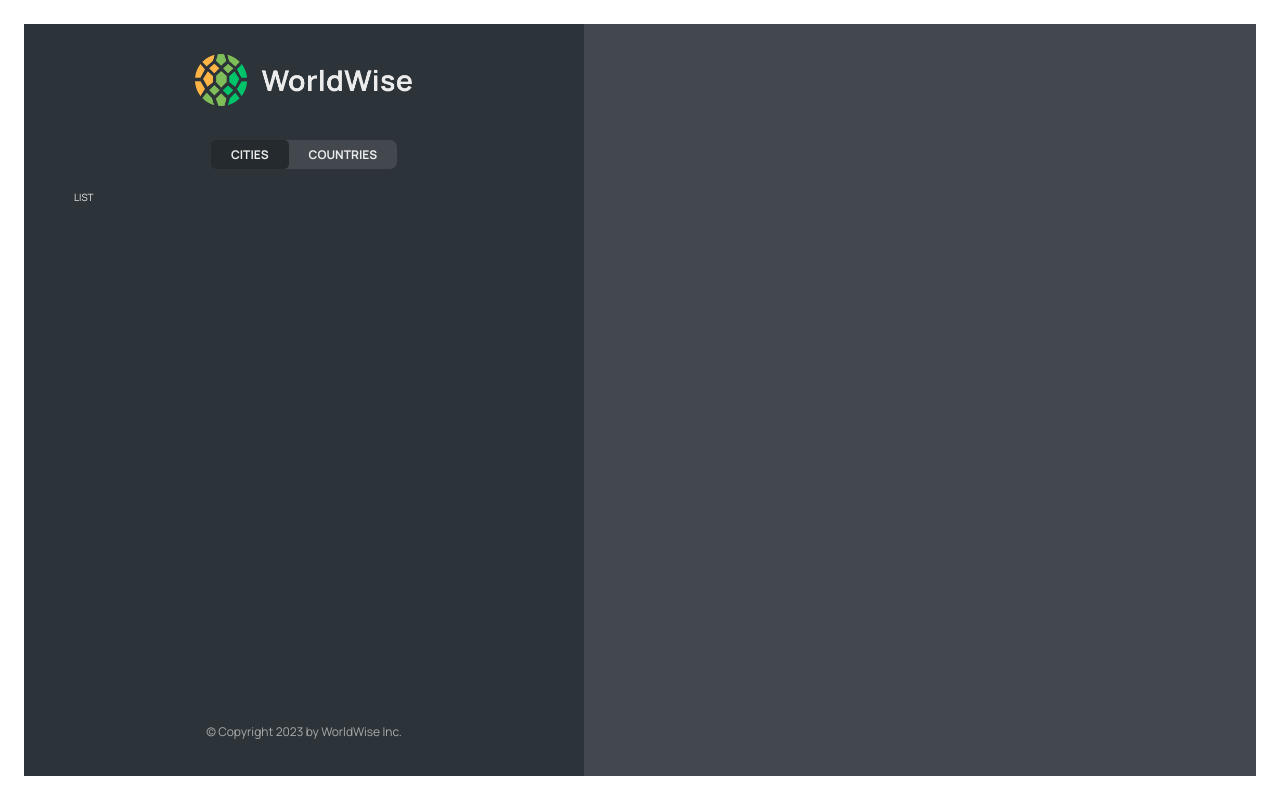
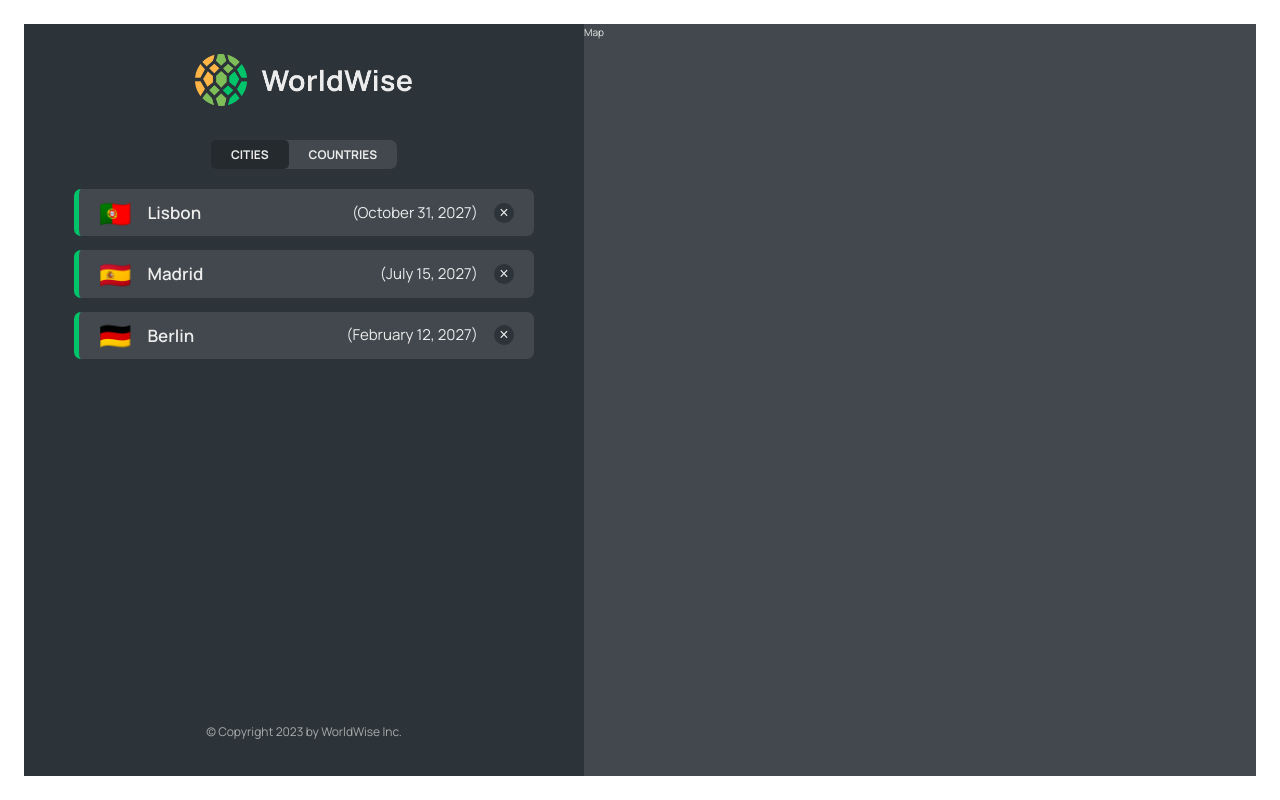
Before and after one commit to FirasLatrech/WorldWise, a React (Vite) app: page /app/cities in a window 1280 px wide. Built offline with nearby package versions, Linux system fonts and the light colour scheme; data requests are answered from the project's data file.

Commit message:
Lesson 213: Implementing the Cities List

```diff
--- a/package.json
+++ b/package.json
@@ -7,7 +7,8 @@
     "dev": "vite",
     "build": "vite build",
     "lint": "eslint . --ext js,jsx --report-unused-disable-directives --max-warnings 0",
-    "preview": "vite preview"
+    "preview": "vite preview",
+    "server": "json-server --watch data/cities.json --port 8000 --delay 500"
   },
   "dependencies": {
     "json-server": "^0.17.3",
--- a/src/App.jsx
+++ b/src/App.jsx
@@ -6,8 +6,30 @@
 import AppLayout from "./pages/AppLayout";
 import PageNotFound from "./pages/PageNotFound";
 import CityList from "./components/CityList";
+import { useEffect, useState } from "react";
 
 function App() {
+  const [cities, setCities] = useState([]);
+  const [isLoading, setIsLoading] = useState(false);
+
+  const BASE_URL = "http://localhost:8000";
+
+  useEffect(function () {
+    async function fetchCities() {
+      try {
+        setIsLoading(true);
+        const res = await fetch(`${BASE_URL}/cities`);
+        const data = await res.json();
+        setCities(data);
+      } catch {
+        alert("There was an error loading data...");
+      } finally {
+        setIsLoading(false);
+      }
+    }
+    fetchCities();
+  }, []);
+
   return (
     <BrowserRouter>
       <Routes>
@@ -16,8 +38,14 @@
         <Route path="pricing" element={<Pricing />} />
         <Route path="login" element={<Login />} />
         <Route path="app" element={<AppLayout />}>
-          <Route index element={<CityList />} />
-          <Route path="cities" element={<CityList />} />
+          <Route
+            index
+            element={<CityList cities={cities} isLoading={isLoading} />}
+          />
+          <Route
+            path="cities"
+            element={<CityList cities={cities} isLoading={isLoading} />}
+          />
           <Route path="countries" element={<p>Countries</p>} />
           <Route path="form" element={<p>Form</p>} />
         </Route>
--- /dev/null
+++ b/src/components/CityItem.jsx
@@ -0,0 +1,23 @@
+import styles from "./CityItem.module.css";
+
+const formatDate = (date) =>
+  new Intl.DateTimeFormat("en", {
+    day: "numeric",
+    month: "long",
+    year: "numeric",
+  }).format(new Date(date));
+
+function CityItem({ city }) {
+  const { cityName, emoji, date } = city;
+
+  return (
+    <li className={styles.cityItem}>
+      <span className={styles.emoji}>{emoji}</span>
+      <h3 className={styles.name}>{cityName}</h3>
+      <time className={styles.date}>({formatDate(date)})</time>
+      <button className={styles.deleteBtn}>&times;</button>
+    </li>
+  );
+}
+
+export default CityItem;
--- a/src/components/CityList.jsx
+++ b/src/components/CityList.jsx
@@ -1,7 +1,23 @@
+import Spinner from "./Spinner";
 import styles from "./CityList.module.css";
+import CityItem from "./CityItem";
+import Message from "./Message";
 
-function CityList() {
-  return <ul className={styles.cityList}>LIST</ul>;
+function CityList({ cities, isLoading }) {
+  if (isLoading) return <Spinner />;
+
+  if (!cities.length)
+    return (
+      <Message message="Add your first city by clicking on a city on the map" />
+    );
+
+  return (
+    <ul className={styles.cityList}>
+      {cities.map((city) => (
+        <CityItem city={city} key={city.id} />
+      ))}
+    </ul>
+  );
 }
 
 export default CityList;
--- a/src/components/Map.jsx
+++ b/src/components/Map.jsx
@@ -1,7 +1,7 @@
 import styles from "./Map.module.css";
 
 function Map() {
-  return <div className={styles.mapContainer}></div>;
+  return <div className={styles.mapContainer}>Map</div>;
 }
 
 export default Map;
```
